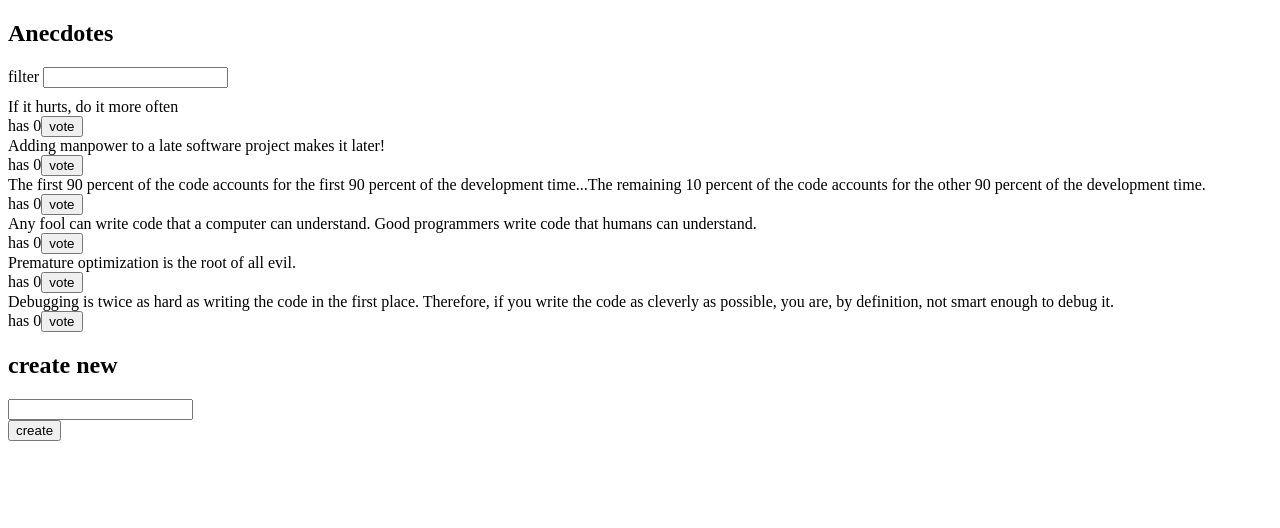
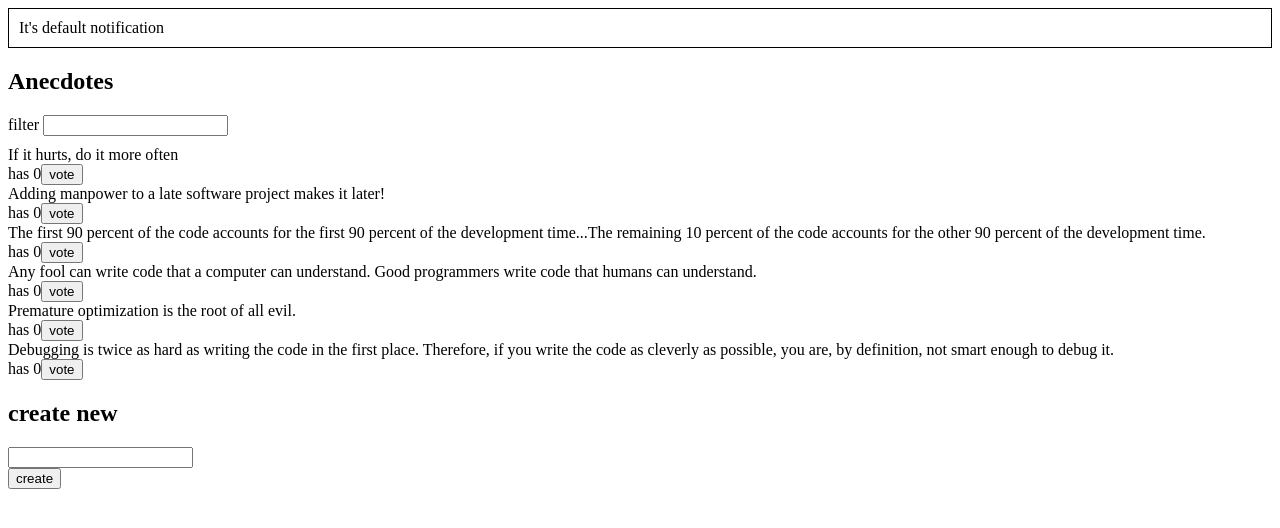
Before and after one commit to navdiya-nikunj/unicafe-redux, a React (Vite) app in the folder redux-anecdotes/: page / in a window 1280 px wide. Shown: the top 528 px of the page. Built offline with nearby package versions, Linux system fonts and the light colour scheme.

Commit message:
Exercise 6.11 & 6.12

```diff
--- a/redux-anecdotes/src/App.jsx
+++ b/redux-anecdotes/src/App.jsx
@@ -1,10 +1,12 @@
 import AnecDoteForm from './components/AnecdoteForm';
 import AnecdoteList from './components/AnecdoteList';
 import Filter from './components/Filter';
+import Notification from './components/Notification';
 
 const App = () => {
 	return (
 		<div>
+			<Notification />
 			<h2>Anecdotes</h2>
 			<Filter />
 			<AnecdoteList />
--- /dev/null
+++ b/redux-anecdotes/src/components/Notification.jsx
@@ -0,0 +1,15 @@
+import { useSelector } from 'react-redux';
+
+const Notification = () => {
+	// const dispatch = useDispatch();
+	const notification = useSelector((state) => state.notification);
+
+	const style = {
+		border: 'solid',
+		padding: 10,
+		borderWidth: 1,
+	};
+	return <div style={style}>{notification}</div>;
+};
+
+export default Notification;
--- /dev/null
+++ b/redux-anecdotes/src/reducers/notificationReducer.js
@@ -0,0 +1,16 @@
+import { createSlice } from "@reduxjs/toolkit";
+
+const initialState = "It's default notification";
+
+const notificationReducer = createSlice({
+    name: 'notification',
+    initialState,
+    reducers: {
+        setNotification(state, action) {
+            return action.payload;
+        }
+    }
+})
+
+export default notificationReducer.reducer;
+export const { setNotification } = notificationReducer.actions;
--- a/redux-anecdotes/src/store.js
+++ b/redux-anecdotes/src/store.js
@@ -1,11 +1,13 @@
 import { configureStore } from '@reduxjs/toolkit';
 import filterReducer from './reducers/filterReducer';
 import anecdoteReducer from './reducers/anecdoteReducer'
+import notificationReducer from './reducers/notificationReducer'
 
 const store = configureStore({
     reducer: {
         anecdotes: anecdoteReducer,
-        filter: filterReducer
+        filter: filterReducer,
+        notification: notificationReducer
     }
 })
 
```
Also changed, not shown: redux-anecdotes/src/components/Notification.js (deleted, +0 -14 lines).
